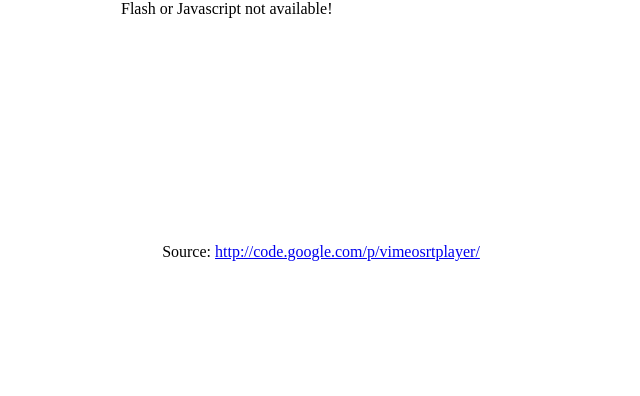
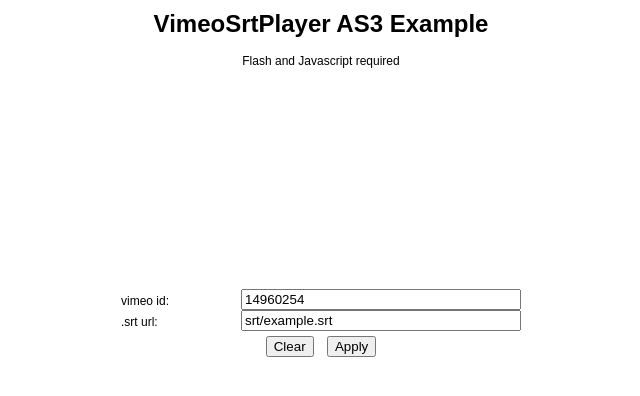
Before and after one commit to tiodor/vimeosrtplayer, a plain HTML site: page VimeoSrtPlayer/bin/index.html in a window 1280 px wide. Shown: the whole page, without its empty margins (319-959 px from the left). Drawn offline with nearby package versions, Linux system fonts and the light colour scheme.

Commit message:
code improvements, new example page, bufferung issue fixed

```diff
--- a/VimeoSrtPlayer/bin/index.html
+++ b/VimeoSrtPlayer/bin/index.html
@@ -2,25 +2,81 @@
 <head>
 	<meta http-equiv="Content-Type" content="text/html; charset=utf-8" />
 	<title>VimeoSrtPlayer</title>
+
+
+	<style type="text/css">
+		body {
+			background:#FFF;
+			margin:10px;
+			padding:0;
+			font-family: Arial;
+			font-size: 12px;
+			text-align: center;
+		}
+
+		#flashHolder {
+			width:400px;
+			height:225px;
+			margin: 10px auto;
+		}
+
+		ul {
+			width: 400px;
+			margin: 0px auto;
+			padding: 0;
+			list-style-type: none;
+		}
+
+		li {
+			text-align:center;
+			overflow:hidden;
+		}
+
+		li span {
+			text-align:left;
+			float:left;
+			width:30%;
+			position:relative;
+			top:5px;
+		}
+
+		li input {
+			float:right;
+			width:70%;
+		}
+
+		li button {
+			margin:5px;
+		}
+
+	</style>
+
+	<script type="text/javascript" src="http://ajax.googleapis.com/ajax/libs/jquery/1.5.0/jquery.min.js"></script>
 	<script type="text/javascript" src="js/swfobject.js"></script>
 
 	<script type="text/javascript">
 
-		var swf = "swf/VimeoSrtPlayer.swf?time="+new Date().getTime();
+		var swf_url = "swf/VimeoSrtPlayer.swf";
+		var srt_url = "srt/example.srt";
+		var vimeo_id = 14960254;
 
-		/*
-		supported optional properties for the flashVars object:
-		srtFontSize (Number, text size in pixels)
-		srtMargin (Number, the bottom margin in pixels)
-		*/
+		function getParameterByName( name )
+		{
+			name = name.replace(/[\[]/,"\\\[").replace(/[\]]/,"\\\]");
+			var regexS = "[\\?&]"+name+"=([^&#]*)";
+			var regex = new RegExp( regexS );
+			var results = regex.exec( window.location.href );
+			if( results == null )
+				return "";
+			else
+				return decodeURIComponent(results[1].replace(/\+/g, " "));
+		}
+
 		var flashVars = {
-			vimeoId:"17712557",
-			srtUrl: "srt/example.srt?time="+new Date().getTime()
+			vimeoId: vimeo_id,
+			srtUrl: srt_url,
+			srtFontSize: 14
 		};
-
-		if (location.toString().indexOf('id=')!=-1) {
-			flashVars.vimeoId = location.toString().split('id=')[1].split('$')[0];
-		}
 
 		var attributes = {
 			bgcolor:"#000000" ,
@@ -31,33 +87,62 @@
 		};
 
 		var params = {
-			wmode: "transparent"
+			wmode: "window"
 		}
 
-		swfobject.embedSWF(swf, "flashContent", "400", "225", "9.0.124", "swf/expressInstall.swf", flashVars, params, attributes);
+		var query_id = getParameterByName('id');
+		if (query_id) {
+			flashVars.vimeoId = vimeo_id = query_id;
+		}
+
+		var query_srt = getParameterByName('srt');
+		if (query_srt) {
+			flashVars.srtUrl = query_srt;
+		}
+
+		swfobject.embedSWF(swf_url+"?time="+new Date().getTime(), "flashContent", "400", "225", "10.0.0", "swf/expressInstall.swf", flashVars, params, attributes);
+
+		$(document).ready(function() {
+			$('#vimeo_id').val(flashVars.vimeoId);
+			$('#srt_url').val(flashVars.srtUrl);
+			$('#apply').click(function() {
+				var url = $(location).attr('href').split('?')[0];
+				url += '?id='+$('#vimeo_id').val();
+				url += '&srt='+$('#srt_url').val();
+				$(location).attr('href', url);
+			});
+			$('#clear').click(function() {
+				$(location).attr('href', $(location).attr('href').split('?')[0]);
+			});
+			$('input').keydown(function(event) {
+				if (event.keyCode == '13') {
+					$('#apply').click();
+				}
+			});
+		});
+
 	</script>
 
-	<style type="text/css">
-		body {
-			background:#FFF;
-			margin:0;
-			padding:0;
-		}
-
-		#flashHolder {
-			width:400px;
-			height:225px;
-			margin: 0 auto;
-		}
-	</style>
 </head>
 <body>
+	<h1>VimeoSrtPlayer AS3 Example</h1>
 	<div id="flashHolder">
-		<div id="flashContent">Flash or Javascript not available!</div>
+		<div id="flashContent">Flash and Javascript required</div>
 	</div>
-	<br>
-	<center>
-		Source: <a href="http://code.google.com/p/vimeosrtplayer/" target="_blank">http://code.google.com/p/vimeosrtplayer/</a>
-	</center>
+	<ul>
+		<li>
+			<span>vimeo id:</span>
+			<input id="vimeo_id" type="text">
+		</li>
+		<li>
+			<span>.srt url:</span>
+			<input id="srt_url" type="text">
+		</li>
+		<li>
+			<button id="clear">Clear</button>
+			<button id="apply">Apply</button>
+		</li>
+	</ul>
+
 </body>
 </html>
```
Also changed, not shown: 3 other files.
